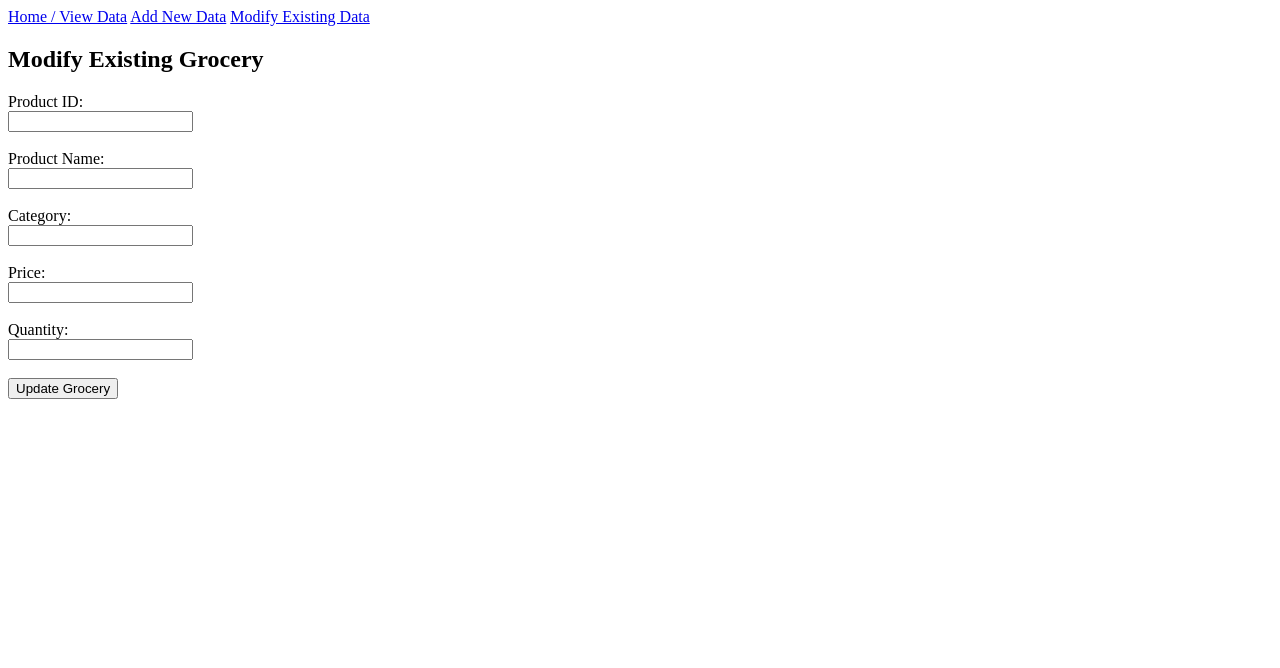
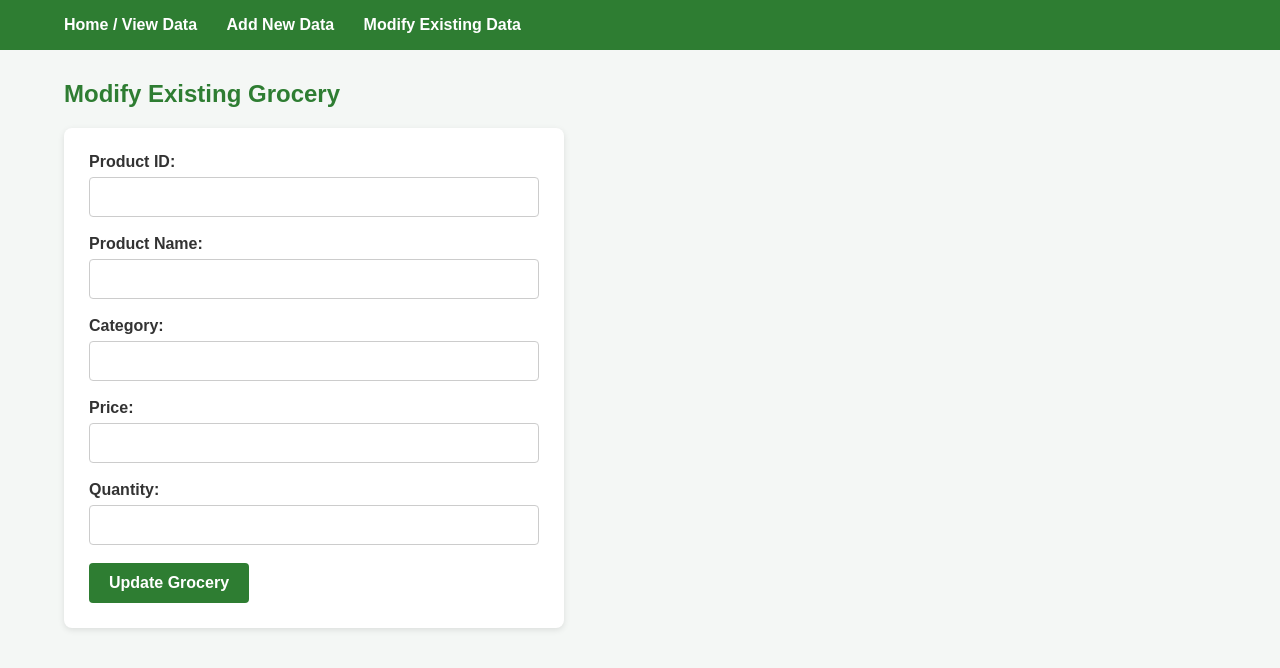
Before and after one commit to fpaida/web, a plain HTML site: page modify.html in a window 1280 px wide. Drawn offline with Linux system fonts and the light colour scheme.

Commit message:
Improve grocery web interface styling

```diff
--- a/modify.html
+++ b/modify.html
@@ -1,7 +1,9 @@
 <!DOCTYPE html>
 <html>
+
 <head>
     <title>Modify Grocery</title>
+    <link href="./stylesheets/hometheme.css" rel="stylesheet">
 </head>
 
 <body>
@@ -11,6 +13,8 @@
         <a href="add.html">Add New Data</a>
         <a href="modify.html">Modify Existing Data</a>
     </nav>
+
+    <div class="container">
 
         <h2>Modify Existing Grocery</h2>
 
@@ -35,7 +39,10 @@
 
         </form>
 
+    </div>
+
     <script src="./js/putGroceries.js"></script>
 
 </body>
+
 </html>
--- a/stylesheets/hometheme.css
+++ b/stylesheets/hometheme.css
@@ -0,0 +1,83 @@
+/* =========================================
+   CMPS262 Grocery Web Application
+   Author: Fabrice Paida
+   ========================================= */
+
+/* General page styling */
+body {
+    font-family: Arial, Helvetica, sans-serif;
+    margin: 0;
+    padding: 0;
+    background-color: #f4f7f5;
+    color: #333333;
+}
+
+/* Main page content */
+.container {
+    width: 90%;
+    margin: 30px auto;
+}
+
+/* Page headings */
+h1, h2 {
+    color: #2e7d32;
+}
+
+/* Navigation bar */
+nav {
+    background-color: #2e7d32;
+    padding: 16px 5%;
+}
+
+nav a {
+    color: white;
+    text-decoration: none;
+    font-weight: bold;
+    margin-right: 25px;
+}
+
+nav a:hover {
+    text-decoration: underline;
+}
+
+/* Grocery form */
+form {
+    background-color: white;
+    padding: 25px;
+    border-radius: 8px;
+    max-width: 450px;
+    box-shadow: 0 2px 6px rgba(0, 0, 0, 0.1);
+}
+
+/* Form labels */
+form label {
+    font-weight: bold;
+    display: inline-block;
+    margin-bottom: 6px;
+}
+
+/* Form input fields */
+form input {
+    width: 100%;
+    padding: 10px;
+    border: 1px solid #cccccc;
+    border-radius: 4px;
+    box-sizing: border-box;
+    font-size: 16px;
+}
+
+/* Form button */
+form button {
+    background-color: #2e7d32;
+    color: white;
+    border: none;
+    padding: 11px 20px;
+    border-radius: 4px;
+    font-size: 16px;
+    font-weight: bold;
+    cursor: pointer;
+}
+
+form button:hover {
+    background-color: #1b5e20;
+}
```
Also changed, not shown: add.html (+5 -0 lines), index.html (+2 -0 lines). Lines whose indentation alone changed are shown as unchanged.
